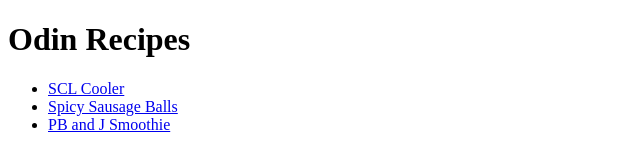
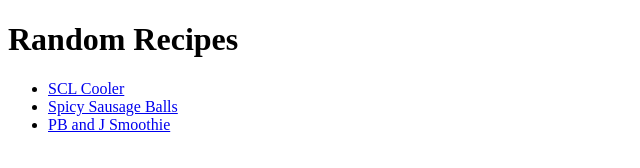
Before and after one commit to henryneri/odin-recipes, a plain HTML site: page index.html in a window 1280 px wide. Shown: the whole page, without its empty margins (0-640 px from the left). Drawn offline with Linux system fonts and the light colour scheme.

```diff
--- a/index.html
+++ b/index.html
@@ -6,7 +6,7 @@
   </head>
 
   <body>
-    <h1>Odin Recipes</h1>
+    <h1 id='header'>Random Recipes</h1>
     <ul>
       <li><a href="./recipes/cranberryspark.html">SCL Cooler</a></li>
       <li><a href="./recipes/spicysausage.html">Spicy Sausage Balls</a></li>
```
Also changed, not shown: recipes/cranberryspark.html (+2 -0 lines), recipes/pbjsmoothie.html (+2 -0 lines), recipes/spicysausage.html (+2 -0 lines).
